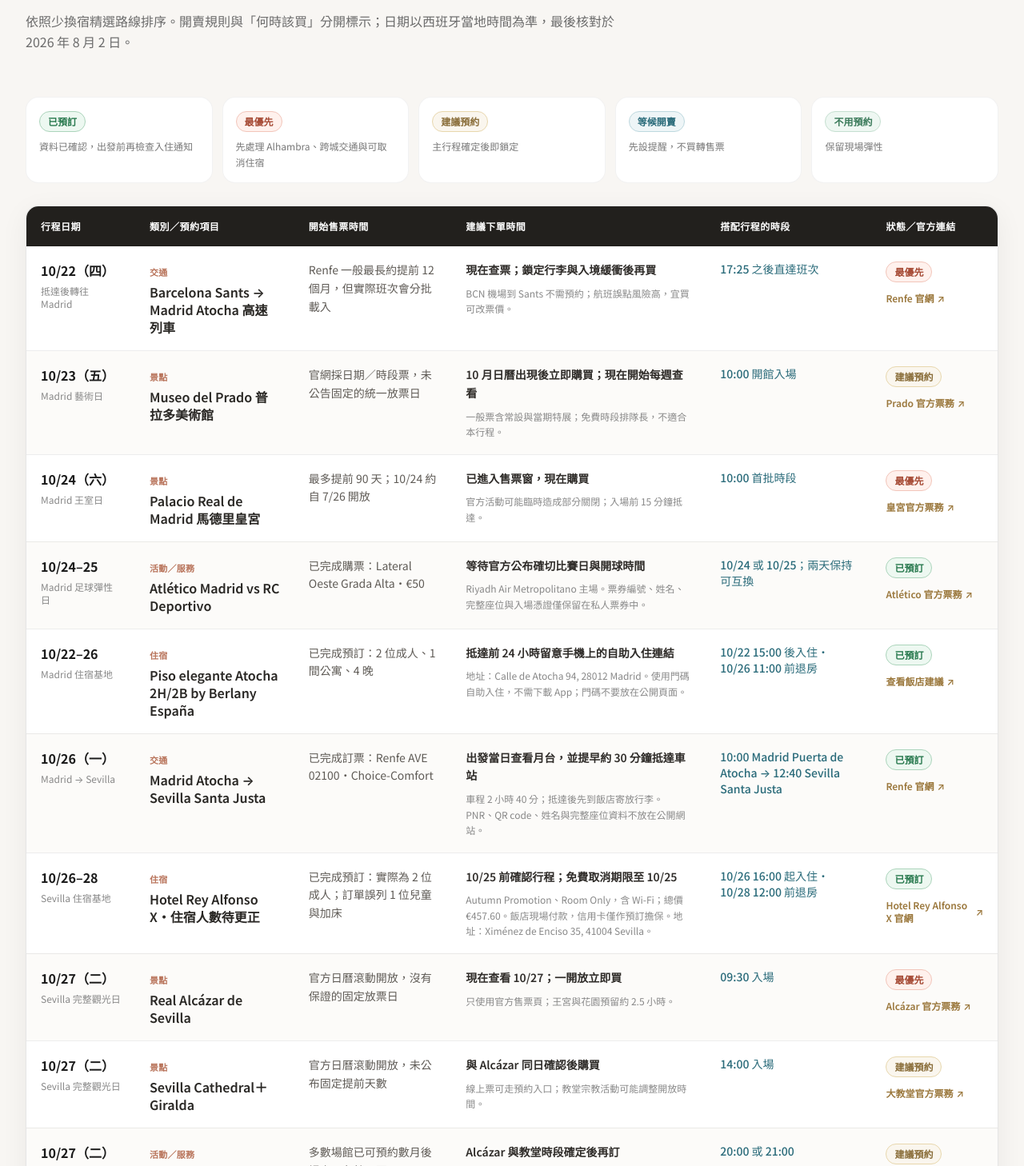
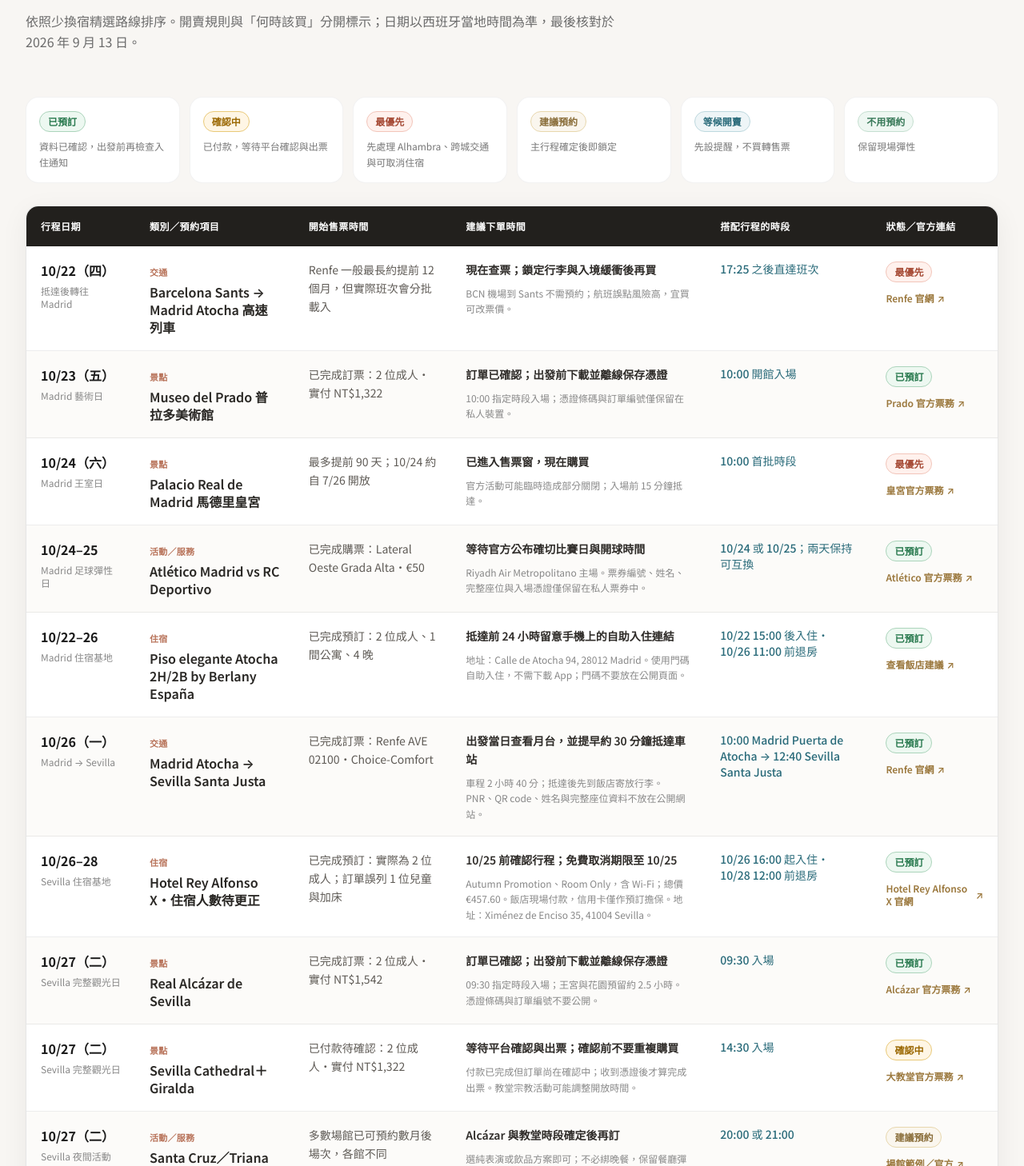
Before and after one commit to julianshen/spain-itinerary-2026, a Next.js app: page / in a window 1280 px wide. Shown: the part 3932-5390 px from the top of the page at 80% size. Built offline with nearby package versions, Linux system fonts and the light colour scheme.

Commit message:
Update attraction booking statuses

```diff
--- a/src/booking-data.ts
+++ b/src/booking-data.ts
@@ -1,5 +1,5 @@
 export type BookingCategory = "景點" | "交通" | "活動／服務" | "住宿";
-export type BookingPriority = "已預訂" | "最優先" | "建議預約" | "等候開賣" | "不用預約";
+export type BookingPriority = "已預訂" | "確認中" | "最優先" | "建議預約" | "等候開賣" | "不用預約";
 
 export interface BookingItem {
   date: string;
@@ -34,11 +34,11 @@
     itinerary: "Madrid 藝術日",
     category: "景點",
     item: "Museo del Prado 普拉多美術館",
-    saleStart: "官網採日期／時段票，未公告固定的統一放票日",
-    action: "10 月日曆出現後立即購買；現在開始每週查看",
+    saleStart: "已完成訂票：2 位成人・實付 NT$1,322",
+    action: "訂單已確認；出發前下載並離線保存憑證",
     slot: "10:00 開館入場",
-    priority: "建議預約",
-    note: "一般票含常設與當期特展；免費時段排隊長，不適合本行程。",
+    priority: "已預訂",
+    note: "10:00 指定時段入場；憑證條碼與訂單編號僅保留在私人裝置。",
     url: "https://entradas.museodelprado.es/",
     linkLabel: "Prado 官方票務",
   },
@@ -112,11 +112,11 @@
     itinerary: "Sevilla 完整觀光日",
     category: "景點",
     item: "Real Alcázar de Sevilla",
-    saleStart: "官方日曆滾動開放，沒有保證的固定放票日",
-    action: "現在查看 10/27；一開放立即買",
+    saleStart: "已完成訂票：2 位成人・實付 NT$1,542",
+    action: "訂單已確認；出發前下載並離線保存憑證",
     slot: "09:30 入場",
-    priority: "最優先",
-    note: "只使用官方售票頁；王宮與花園預留約 2.5 小時。",
+    priority: "已預訂",
+    note: "09:30 指定時段入場；王宮與花園預留約 2.5 小時。憑證條碼與訂單編號不要公開。",
     url: "https://tickets.alcazarsevilla.org/",
     linkLabel: "Alcázar 官方票務",
   },
@@ -125,11 +125,11 @@
     itinerary: "Sevilla 完整觀光日",
     category: "景點",
     item: "Sevilla Cathedral＋Giralda",
-    saleStart: "官方日曆滾動開放，未公布固定提前天數",
-    action: "與 Alcázar 同日確認後購買",
-    slot: "14:00 入場",
-    priority: "建議預約",
-    note: "線上票可走預約入口；教堂宗教活動可能調整開放時間。",
+    saleStart: "已付款待確認：2 位成人・實付 NT$1,322",
+    action: "等待平台確認與出票；確認前不要重複購買",
+    slot: "14:30 入場",
+    priority: "確認中",
+    note: "付款已完成但訂單尚在確認中；收到憑證後才算完成出票。教堂宗教活動可能調整開放時間。",
     url: "https://catedraldesevilla.entradasdemuseos.com/",
     linkLabel: "大教堂官方票務",
   },
--- a/src/components/BookingSection.tsx
+++ b/src/components/BookingSection.tsx
@@ -2,6 +2,7 @@
 
 const priorityStyles: Record<BookingPriority, string> = {
   "已預訂": "bg-[#edf8f1] text-[#28794e] border-[#abd4bb]",
+  "確認中": "bg-[#fff6e5] text-[#9a6700] border-[#e9c978]",
   "最優先": "bg-[#fff1ed] text-[#a64b36] border-[#f2c5ba]",
   "建議預約": "bg-[#faf6ee] text-[#8a6e3a] border-[#e8d7ad]",
   "等候開賣": "bg-[#eef5f7] text-[#2a6b7a] border-[#bdd8de]",
@@ -18,13 +19,14 @@
             預約與購票時間表
           </h2>
           <p className="text-[#6b6b6b] mt-4 leading-relaxed">
-            依照少換宿精選路線排序。開賣規則與「何時該買」分開標示；日期以西班牙當地時間為準，最後核對於 2026 年 8 月 2 日。
+            依照少換宿精選路線排序。開賣規則與「何時該買」分開標示；日期以西班牙當地時間為準，最後核對於 2026 年 9 月 13 日。
           </p>
         </div>
 
-        <div className="grid grid-cols-2 lg:grid-cols-5 gap-3 mb-7">
+        <div className="grid grid-cols-2 lg:grid-cols-6 gap-3 mb-7">
           {([
             ["已預訂", "資料已確認，出發前再檢查入住通知"],
+            ["確認中", "已付款，等待平台確認與出票"],
             ["最優先", "先處理 Alhambra、跨城交通與可取消住宿"],
             ["建議預約", "主行程確定後即鎖定"],
             ["等候開賣", "先設提醒，不買轉售票"],
--- a/src/curated-data.ts
+++ b/src/curated-data.ts
@@ -7,7 +7,7 @@
     { icon: "hotel", time: "15:00 後", title: "入住 Atocha 公寓（已預訂）", description: "Piso elegante Atocha 2H/2B by Berlany España，Calle de Atocha 94。自助入住連結會於抵達前 24 小時傳至手機。", tip: "10/26 11:00 前退房；門鎖密碼請勿放在公開頁面" },
   ], transport: { mode: "✈️＋🚄", from: "台北 TPE", to: "馬德里", duration: "全日移動", details: "BCN 入境後轉乘傍晚高速列車；不要購買 15:00 班次。" } },
   { day: 2, date: "10/23（五）", title: "馬德里 — 藝術與舊城", subtitle: "普拉多、麗池公園、城市核心", emoji: "art", highlights: [
-    { icon: "art", time: "10:00–13:00", title: "普拉多美術館", description: "集中欣賞委拉斯奎茲、哥雅與葛雷柯代表作。", duration: "3h", tip: "預約 10:00 開館首批時段", link: "https://www.museodelprado.es/" },
+    { icon: "art", time: "10:00–13:00", title: "普拉多美術館（已訂票）", description: "2 位成人，實付 NT$1,322；集中欣賞委拉斯奎茲、哥雅與葛雷柯代表作。", duration: "3h", tip: "10:00 指定時段入場；出發前離線保存憑證", link: "https://www.museodelprado.es/" },
     { icon: "food", time: "13:00–14:30", title: "普拉多周邊午餐", description: "完整看完普拉多後再用餐，避免與美術館時段重疊。" },
     { icon: "leaf", time: "14:30–16:00", title: "麗池公園", description: "午後慢走人工湖與林蔭大道，累了可縮短停留。" },
     { icon: "city", time: "傍晚", title: "Sol → Plaza Mayor", description: "沿太陽門、馬約爾廣場與 Mercado de San Miguel 漫步，晚上到 San Ginés 吃 Churros。" },
@@ -29,8 +29,8 @@
     { icon: "cityscape", time: "傍晚", title: "Santa Cruz＋河畔", description: "走到黃金塔與 Triana，晚餐品嘗 Sevilla Tapas。" },
   ], transport: { mode: "🚄 Renfe AVE 02100・已訂票", from: "Madrid Puerta de Atocha 10:00", to: "Sevilla Santa Justa 12:40", duration: "2h40m", details: "Choice-Comfort；提早約 30 分鐘抵達，月台以當日車站看板為準。" } },
   { day: 6, date: "10/27（二）", title: "塞維亞 — 王宮、教堂與佛朗明哥", subtitle: "完整的一天留給安達魯西亞首府", emoji: "dance", highlights: [
-    { icon: "castle", time: "09:30–12:00", title: "Real Alcázar", description: "十月採冬季時段，預約09:30首批入場。", duration: "2.5h", link: "https://alcazarsevilla.org/prepara-la-visita/" },
-    { icon: "church", time: "14:00–16:00", title: "Sevilla Cathedral＋Giralda", description: "午餐後參觀大教堂與登塔。", duration: "2h" },
+    { icon: "castle", time: "09:30–12:00", title: "Real Alcázar（已訂票）", description: "2 位成人，實付 NT$1,542；十月採冬季時段，09:30 首批入場。", duration: "2.5h", tip: "訂單已確認；出發前離線保存憑證", link: "https://alcazarsevilla.org/prepara-la-visita/" },
+    { icon: "church", time: "14:30–16:00", title: "Sevilla Cathedral＋Giralda（確認中）", description: "2 位成人，實付 NT$1,322；付款已完成，仍需等待平台確認與出票。", duration: "約 1.5h", tip: "收到憑證前不要重複購買" },
     { icon: "cityscape", time: "16:30–17:45", title: "Plaza de España", description: "傍晚光線較柔和；停留約 60–75 分鐘，保留晚間體力。" },
     { icon: "dance", time: "建議 19:00–20:00 開演", title: "佛朗明哥表演", description: "優先選 Santa Cruz 附近的正規場館，避免晚場與跨河移動影響隔日行程。" },
   ] },
@@ -71,10 +71,10 @@
 ];
 
 export const ATTRACTIONS: Attraction[] = [
-  { name: "普拉多美術館", city: "Madrid", emoji: "art", description: "西班牙古典藝術核心收藏。", tips: ["預留3小時", "提前選定必看作品", "建議上午入場"], image: "https://images.unsplash.com/photo-1651902519299-9eaf6548b364?w=1000&q=80", timeNeeded: "3h", ticketLink: "https://www.museodelprado.es/" },
+  { name: "普拉多美術館（已訂票）", city: "Madrid", emoji: "art", description: "西班牙古典藝術核心收藏；10/23 10:00 門票已確認。", tips: ["2 位成人・NT$1,322", "預留3小時", "出發前離線保存憑證"], image: "https://images.unsplash.com/photo-1651902519299-9eaf6548b364?w=1000&q=80", timeNeeded: "3h", ticketLink: "https://www.museodelprado.es/" },
   { name: "馬德里皇宮", city: "Madrid", emoji: "crown", description: "王室歷史與宏偉廳室。", tips: ["預約時段", "與Almudena Cathedral同遊", "約2–2.5小時"], image: "https://images.unsplash.com/photo-1599946347371-68eb71b16afc?w=1000&q=80", timeNeeded: "2.5h", ticketLink: "https://www.patrimonionacional.es/en/visita/palacio-real-de-madrid" },
   { name: "Atlético vs Deportivo（已購票）", city: "Madrid", emoji: "soccer", description: "西甲第10輪主場賽，門票已完成購買；賽事預定於10/24或10/25舉行。", tips: ["日期與開球時間仍待官方確認", "Lateral Oeste Grada Alta・€50", "10/24與10/25行程保持可互換", "完整票券資訊不要放在公開網站"], image: "https://images.unsplash.com/photo-1522778119026-d647f0596c20?w=1000&q=80", timeNeeded: "半日", ticketLink: "https://en.atleticodemadrid.com/tickets/" },
-  { name: "Real Alcázar", city: "Sevilla", emoji: "castle", description: "塞維亞最重要的宮殿與花園。", tips: ["預約09:30", "十月為冬季時段", "預留2.5小時"], image: "https://images.unsplash.com/photo-1551189014-fe516aed0e9e?w=1000&q=80", timeNeeded: "2.5h", ticketLink: "https://alcazarsevilla.org/prepara-la-visita/" },
+  { name: "Real Alcázar（已訂票）", city: "Sevilla", emoji: "castle", description: "塞維亞最重要的宮殿與花園；10/27 09:30 門票已確認。", tips: ["2 位成人・NT$1,542", "十月為冬季時段", "預留2.5小時"], image: "https://images.unsplash.com/photo-1551189014-fe516aed0e9e?w=1000&q=80", timeNeeded: "2.5h", ticketLink: "https://alcazarsevilla.org/prepara-la-visita/" },
   { name: "Alhambra", city: "Granada", emoji: "landmark", description: "本次旅程最重要的摩爾建築與花園；Alhambra General Visit 已完成預訂。", tips: ["10/29 Nasrid 09:00", "08:40 前到 Nasrid 入口", "攜帶護照正本", "票價＋手續費 €22.27"], image: "https://images.unsplash.com/photo-1620677368158-32b1293fac36?w=1000&q=80", timeNeeded: "4–5h", ticketLink: "https://tickets.alhambra-patronato.es/en/" },
   { name: "聖家堂", city: "Barcelona", emoji: "church", description: "高第最具代表性的建築；General 門票、Audioguide 與 Passion Tower 已完成預訂。", tips: ["10/31 09:00 入場", "09:15 Passion Tower", "08:30 前抵達安檢", "票價 €36"], image: "https://images.unsplash.com/photo-1656597787628-62741d181641?w=1000&q=80", timeNeeded: "2–2.5h", ticketLink: "https://sagradafamilia.org/en/tickets" },
 ];
```
